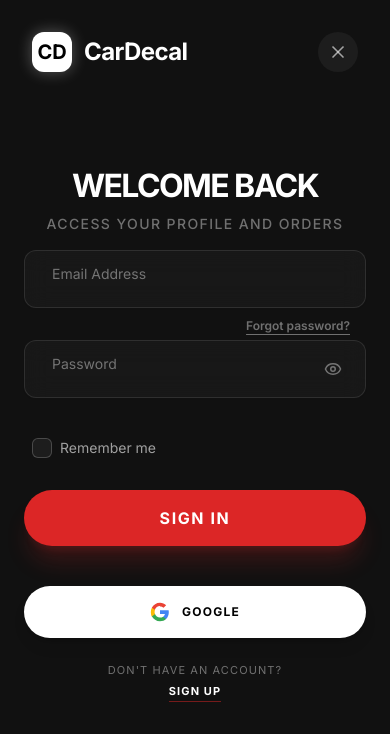
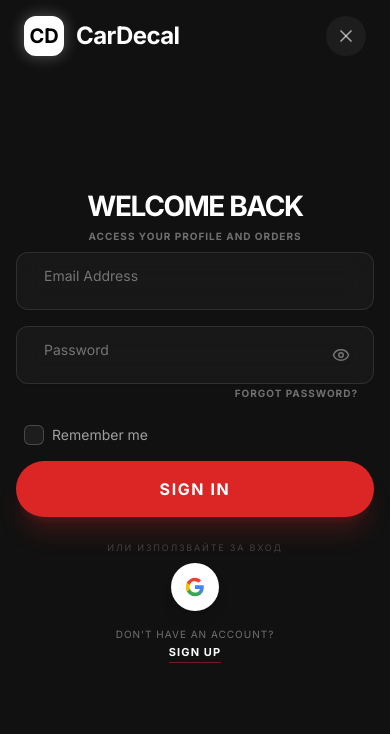
Before and after one commit to vasilb7/CarDecal_Site2026, a React (Vite) app: page /login in a window 390 px wide. Shown: the top 734 px of the page. Built offline with nearby package versions, Linux system fonts and the light colour scheme; no server answers; the database is empty; a web font is replaced by a local one.

Commit message:
style: full vertical compression of login/signup for better mobile viewport usage

```diff
--- a/components/ui/sign-in.tsx
+++ b/components/ui/sign-in.tsx
@@ -105,12 +105,12 @@ export const SignInPage: React.FC<SignInPageProps> = ({
   return (
     <div className="flex w-full min-h-screen bg-[#111] overflow-hidden font-sans selection:bg-red-500/30 text-white">
         {/* Left Side - Form Section */}
-        <div className="flex-1 flex flex-col justify-center px-6 sm:px-12 lg:px-20 py-12 relative overflow-y-auto">
+        <div className="flex-1 flex flex-col justify-center px-4 sm:px-12 lg:px-20 py-4 sm:py-12 relative overflow-y-auto">
 
             {/* Mobile Close Button */}
             <button
                 onClick={() => navigate('/')}
-                className="absolute top-8 right-8 lg:hidden w-10 h-10 rounded-full bg-white/5 flex items-center justify-center text-white/60 hover:text-white hover:bg-white/10 transition-all z-10"
+                className="absolute top-4 right-6 lg:hidden w-10 h-10 rounded-full bg-white/5 flex items-center justify-center text-white/60 hover:text-white hover:bg-white/10 transition-all z-10"
             >
                 <X size={20} />
             </button>
@@ -119,7 +119,7 @@ export const SignInPage: React.FC<SignInPageProps> = ({
             <motion.div
                 initial={{ opacity: 0, x: -20 }}
                 animate={{ opacity: 1, x: 0 }}
-                className="mb-6 absolute top-8 left-8 sm:left-12 lg:left-20"
+                className="mb-4 absolute top-4 left-6 sm:left-12 lg:left-20"
             >
                 <div className="flex items-center gap-3">
                     <div className="w-10 h-10 rounded-xl bg-white flex items-center justify-center shadow-[0_0_15px_rgba(255,255,255,0.3)]">
@@ -131,12 +131,12 @@ export const SignInPage: React.FC<SignInPageProps> = ({
 
             {/* Form Container */}
             <div className="max-w-md w-full mx-auto flex flex-col justify-center">
-                <div className="mb-0 text-center lg:text-left pt-6 sm:pt-0">
+                <div className="mb-0 text-center lg:text-left pt-2 sm:pt-0">
                     <motion.h1
                         initial={{ opacity: 0, y: 10 }}
                         animate={{ opacity: 1, y: 0 }}
                         transition={{ delay: 0.1 }}
-                        className="text-[32px] sm:text-[40px] font-black text-white leading-tight mb-2 uppercase tracking-tighter"
+                        className="text-[28px] sm:text-[36px] font-black text-white leading-tight mb-1 uppercase tracking-tighter"
                     >
                         {t('auth.login_title', 'Добре Дошли')}
                     </motion.h1>
@@ -144,13 +144,13 @@ export const SignInPage: React.FC<SignInPageProps> = ({
                         initial={{ opacity: 0, y: 10 }}
                         animate={{ opacity: 1, y: 0 }}
                         transition={{ delay: 0.2 }}
-                        className="text-white/40 text-sm sm:text-base font-medium uppercase tracking-widest"
+                        className="text-white/40 text-[10px] sm:text-xs font-bold uppercase tracking-widest"
                     >
                         {t('auth.login_subtitle', 'Достъп до вашия профил и поръчки')}
                     </motion.p>
                 </div>
 
-                <form className="space-y-8 pt-4" onSubmit={onSignIn}>
+                <form className="space-y-4 pt-2" onSubmit={onSignIn}>
                     {/* Email */}
                     <FloatingInput
                         label={t('auth.email', 'Имейл адрес')}
@@ -169,10 +169,10 @@ export const SignInPage: React.FC<SignInPageProps> = ({
                             onTogglePassword={() => setShowPassword(!showPassword)}
                             required
                         />
-                        <div className="absolute -top-7 right-4">
+                        <div className="flex justify-end mt-0.5 px-4">
                             <Link
                                 to="/recovery"
-                                className="text-xs font-semibold text-white/40 hover:text-red-500 underline underline-offset-4 transition-colors"
+                                className="text-[10px] font-bold text-white/40 hover:text-red-500 uppercase tracking-widest transition-colors"
                             >
                                 {t('auth.forgot_password', 'Забравена парола?')}
                             </Link>
@@ -202,31 +202,38 @@ export const SignInPage: React.FC<SignInPageProps> = ({
                         whileHover={{ scale: 1.01 }}
                         whileTap={{ scale: 0.98 }}
                         type="submit"
-                        className="w-full bg-red-600 text-white font-black py-4 rounded-full mt-2 text-base uppercase tracking-[0.1em] shadow-xl shadow-red-600/20 transition-all hover:bg-red-500 active:scale-95"
+                        className="w-full bg-red-600 text-white font-black py-4 rounded-full mt-1 text-base uppercase tracking-[0.1em] shadow-xl shadow-red-600/20 transition-all hover:bg-red-500 active:scale-95"
                     >
                         {t('auth.sign_in', 'Вход')}
                     </motion.button>
 
-                    {/* Social Buttons */}
-                    <div className="flex flex-col gap-4 pt-2">
+                    {/* Social Buttons Section - Ultra Compact */}
+                    <div className="flex flex-col items-center pt-2">
+                        <span className="text-[9px] text-white/20 uppercase tracking-[0.2em] mb-2">
+                            {t('auth.or_sign_in_with', 'Или използвайте за вход')}
+                        </span>
+
+                        <div className="flex justify-center mb-4">
                             <motion.button
-                            whileHover={{ scale: 1.01 }}
-                            whileTap={{ scale: 0.98 }}
+                                whileHover={{ scale: 1.1 }}
+                                whileTap={{ scale: 0.9 }}
                                 type="button"
                                 onClick={onGoogleSignIn}
-                            className="w-full flex items-center justify-center gap-3 rounded-full py-4 bg-white hover:bg-white/90 transition-all shadow-lg"
+                                className="w-12 h-12 flex items-center justify-center rounded-full bg-white shadow-lg transition-all"
                             >
                                 <GoogleIcon />
-                            <span className="text-xs font-black text-black uppercase tracking-widest">Google</span>
                             </motion.button>
+                        </div>
 
                         {/* Bottom Links Grouped */}
-                        <div className="flex flex-col items-center gap-1 text-[11px] pt-2">
-                            <span className="text-white/40 uppercase tracking-widest">{t('auth.dont_have_account', "Нямате акаунт?")}</span>
+                        <div className="flex flex-col items-center gap-0.5">
+                            <span className="text-[10px] text-white/40 uppercase tracking-widest">
+                                {t('auth.dont_have_account', "Нямате акаунт?")}
+                            </span>
                             <Link
                                 to="/register"
                                 state={location.state}
-                                className="text-white font-black uppercase tracking-widest border-b border-red-600/50 hover:border-red-600 hover:text-red-500 transition-all pb-0.5"
+                                className="text-[11px] text-white font-black uppercase tracking-widest border-b border-red-600/50 hover:border-red-600 hover:text-red-500 transition-all pb-0.5"
                             >
                                 {t('auth.register_link', 'Регистрирайте се')}
                             </Link>
--- a/components/ui/sign-up.tsx
+++ b/components/ui/sign-up.tsx
@@ -153,12 +153,12 @@ export const SignUpPage: React.FC<SignUpPageProps> = ({
   return (
     <div className="flex w-full min-h-screen bg-[#111] overflow-hidden font-sans selection:bg-red-500/30 text-white">
         {/* Left Side - Form Section */}
-        <div className="flex-1 flex flex-col justify-center px-6 sm:px-12 lg:px-20 py-12 relative overflow-y-auto">
+        <div className="flex-1 flex flex-col justify-center px-4 sm:px-12 lg:px-20 py-4 sm:py-12 relative overflow-y-auto">
 
             {/* Mobile Close Button */}
             <button
                 onClick={() => navigate('/')}
-                className="absolute top-8 right-8 lg:hidden w-10 h-10 rounded-full bg-white/5 flex items-center justify-center text-white/60 hover:text-white hover:bg-white/10 transition-all z-10"
+                className="absolute top-4 right-6 lg:hidden w-10 h-10 rounded-full bg-white/5 flex items-center justify-center text-white/60 hover:text-white hover:bg-white/10 transition-all z-10"
             >
                 <X size={20} />
             </button>
@@ -167,7 +167,7 @@ export const SignUpPage: React.FC<SignUpPageProps> = ({
             <motion.div
                 initial={{ opacity: 0, x: -20 }}
                 animate={{ opacity: 1, x: 0 }}
-                className="mb-6 absolute top-8 left-8 sm:left-12 lg:left-20"
+                className="mb-4 absolute top-4 left-6 sm:left-12 lg:left-20"
             >
                 <div className="flex items-center gap-3">
                     <div className="w-10 h-10 rounded-xl bg-white flex items-center justify-center shadow-[0_0_15px_rgba(255,255,255,0.3)]">
@@ -184,7 +184,7 @@ export const SignUpPage: React.FC<SignUpPageProps> = ({
                         initial={{ opacity: 0, y: 10 }}
                         animate={{ opacity: 1, y: 0 }}
                         transition={{ delay: 0.1 }}
-                        className="text-[32px] sm:text-[40px] font-black text-white leading-tight mb-2 uppercase tracking-tighter"
+                        className="text-[28px] sm:text-[36px] font-black text-white leading-tight mb-1 uppercase tracking-tighter"
                     >
                         {t('auth.register_title', 'Създай акаунт')}
                     </motion.h1>
@@ -192,13 +192,13 @@ export const SignUpPage: React.FC<SignUpPageProps> = ({
                         initial={{ opacity: 0, y: 10 }}
                         animate={{ opacity: 1, y: 0 }}
                         transition={{ delay: 0.2 }}
-                        className="text-white/40 text-[10px] sm:text-xs font-bold uppercase tracking-[0.2em] max-w-sm mx-auto lg:mx-0"
+                        className="text-white/40 text-[10px] sm:text-xs font-bold uppercase tracking-widest max-w-sm mx-auto lg:mx-0"
                     >
                         {t('auth.register_subtitle', 'Регистрирайте се за индивидуални дизайни и история на поръчките')}
                     </motion.p>
                 </div>
 
-                <form className="space-y-8 pt-4" onSubmit={onSignUp}>
+                <form className="space-y-4 pt-2" onSubmit={onSignUp}>
                     {/* Name - Restrict to two names via label instructions */}
                     <FloatingInput
                         label={t('auth.name_label', 'Име и Фамилия')}
@@ -226,7 +226,7 @@ export const SignUpPage: React.FC<SignUpPageProps> = ({
                     />
 
                     {/* Password */}
-                    <div className="pb-2">
+                    <div>
                         <FloatingInput
                             label={t('auth.password', 'Парола')}
                             name="password"
@@ -265,31 +265,38 @@ export const SignUpPage: React.FC<SignUpPageProps> = ({
                         whileHover={{ scale: 1.01 }}
                         whileTap={{ scale: 0.98 }}
                         type="submit"
-                        className="w-full bg-red-600 text-white font-black py-4 rounded-full mt-2 text-base uppercase tracking-[0.1em] shadow-xl shadow-red-600/20 transition-all hover:bg-red-500 active:scale-95"
+                        className="w-full bg-red-600 text-white font-black py-4 rounded-full mt-1 text-base uppercase tracking-[0.1em] shadow-xl shadow-red-600/20 transition-all hover:bg-red-500 active:scale-95"
                     >
                         {t('auth.create_account', 'Регистрация')}
                     </motion.button>
 
-                    {/* Social Buttons */}
-                    <div className="flex flex-col gap-4 pt-2">
+                    {/* Social Buttons Section - Ultra Compact */}
+                    <div className="flex flex-col items-center pt-2">
+                        <span className="text-[9px] text-white/20 uppercase tracking-[0.2em] mb-2">
+                            {t('auth.or_sign_up_with', 'Или се регистрирайте чрез')}
+                        </span>
+
+                        <div className="flex justify-center mb-4">
                             <motion.button
-                            whileHover={{ scale: 1.01 }}
-                            whileTap={{ scale: 0.98 }}
+                                whileHover={{ scale: 1.1 }}
+                                whileTap={{ scale: 0.9 }}
                                 type="button"
                                 onClick={onGoogleSignUp}
-                            className="w-full flex items-center justify-center gap-3 rounded-full py-4 bg-white hover:bg-white/90 transition-all shadow-lg"
+                                className="w-12 h-12 flex items-center justify-center rounded-full bg-white shadow-lg transition-all"
                             >
                                 <GoogleIcon />
-                            <span className="text-xs font-black text-black uppercase tracking-widest">Google</span>
                             </motion.button>
+                        </div>
 
                         {/* Bottom Links Grouped */}
-                        <div className="flex flex-col items-center gap-1 text-[11px] pt-2">
-                            <span className="text-white/40 uppercase tracking-widest">{t('auth.already_have_account', 'Имате акаунт?')}</span>
+                        <div className="flex flex-col items-center gap-0.5">
+                            <span className="text-[10px] text-white/40 uppercase tracking-widest">
+                                {t('auth.already_have_account', 'Имате акаунт?')}
+                            </span>
                             <Link
                                 to="/login"
                                 state={location.state}
-                                className="text-white font-black uppercase tracking-widest border-b border-red-600/50 hover:border-red-600 hover:text-red-500 transition-all pb-0.5"
+                                className="text-[11px] text-white font-black uppercase tracking-widest border-b border-red-600/50 hover:border-red-600 hover:text-red-500 transition-all pb-0.5"
                             >
                                 {t('auth.sign_in_link', 'Влезте тук')}
                             </Link>
--- a/locales/bg.json
+++ b/locales/bg.json
@@ -254,7 +254,9 @@
     "terms_link": "Общите условия",
     "privacy_link": "Политиката за поверителност",
     "agree_to_terms": "Съгласявам се с",
-    "terms_error": "Моля, съгласете се с Общите условия, за да продължите."
+    "terms_error": "Моля, съгласете се с Общите условия, за да продължите.",
+    "or_sign_in_with": "Или използвайте за вход",
+    "or_sign_up_with": "Или се регистрирайте чрез"
   },
   "toast": {
     "login_success": "Здравей отново, {{name}}",
```
Lines whose indentation alone changed are shown as unchanged.
